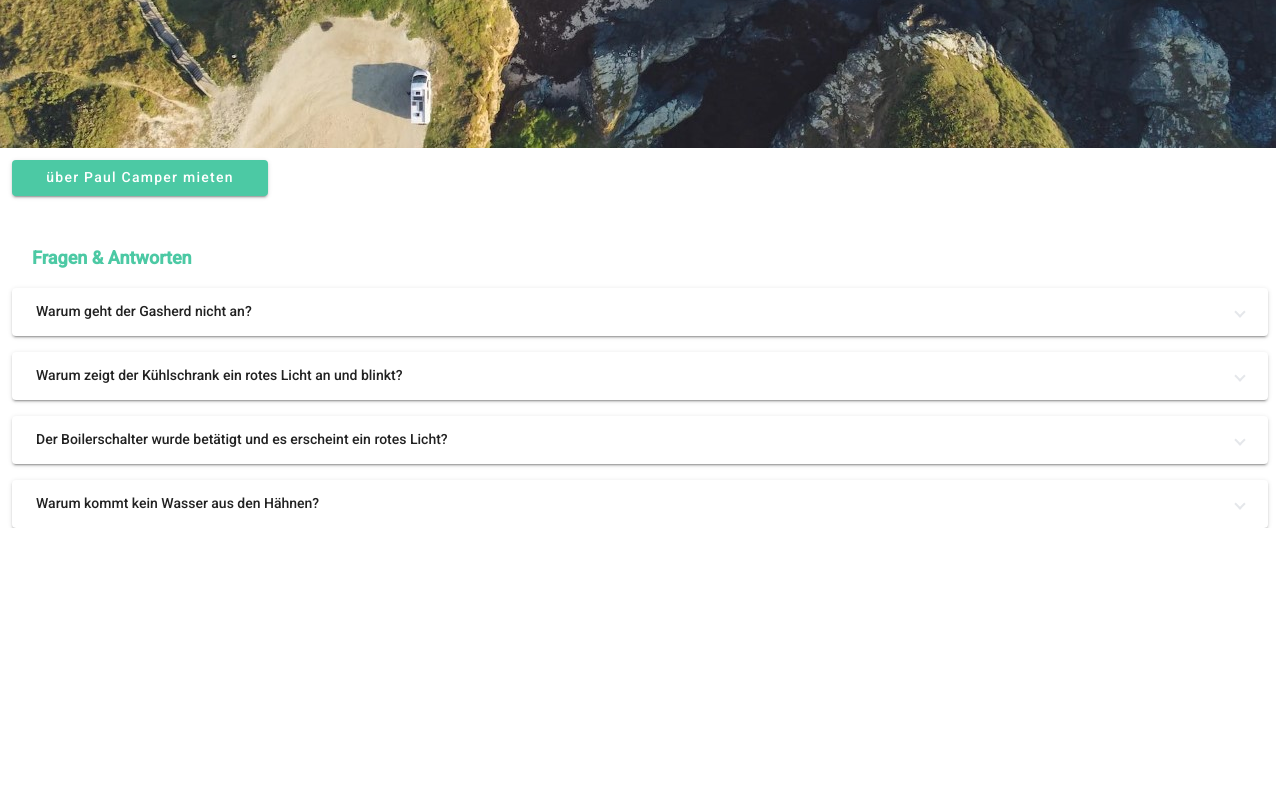
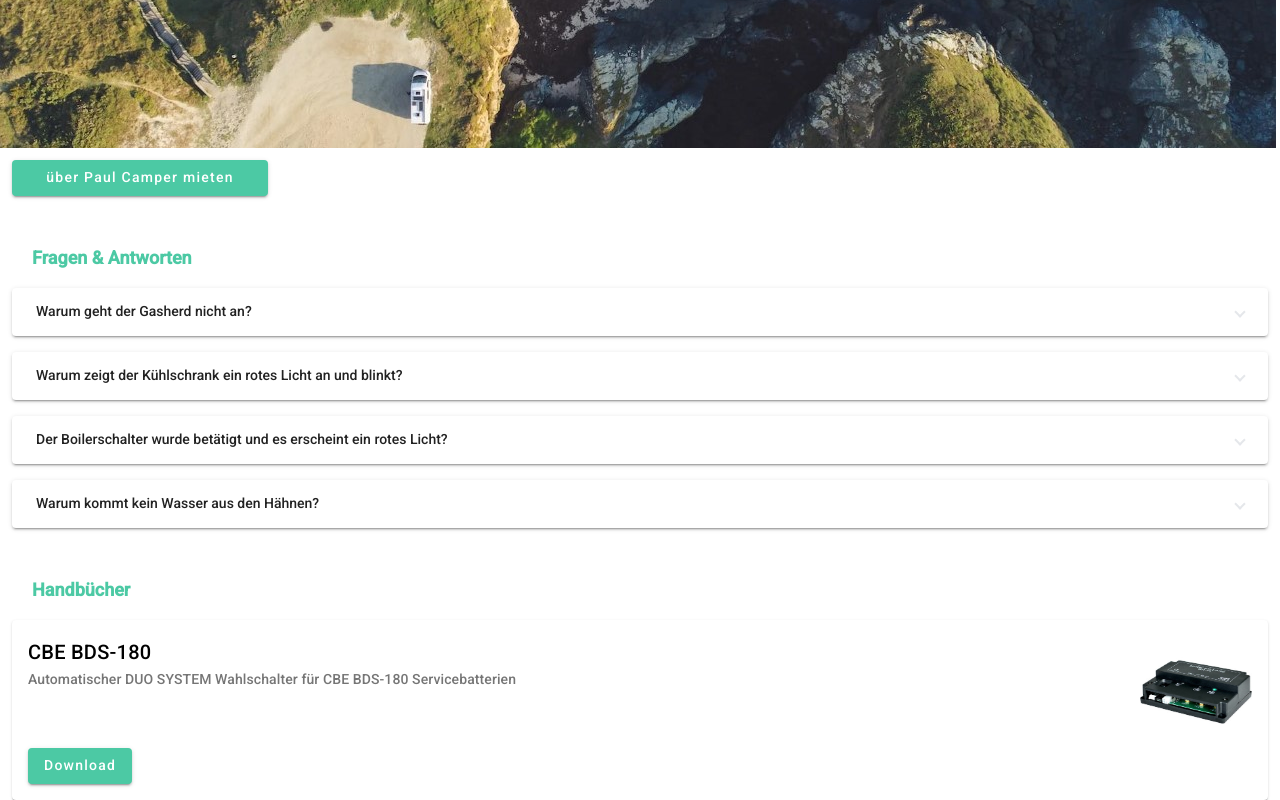
Before and after one commit to schuetzem78/rent-a-herby-frontend, an Angular app: page /rental in a window 1280 px wide. Shown: the part 309-1109 px from the top of the page. Before the commit the page ends 837 px from the top, so only its background shows below. Built offline with nearby package versions, Linux system fonts and the light colour scheme.

Commit message:
manual downloads

```diff
--- a/src/app/rental/rental.component.html
+++ b/src/app/rental/rental.component.html
@@ -72,4 +72,26 @@
         <div>● Bitte prüfe, ob genug Wasser im Frischwassertank ist</div>
         <div>● Bitte prüfe, ob das Frostschutzventil geschlossen ist.</div>
     </mat-expansion-panel>
+
+    <h1 class="font-bold text-lg pt-8 ml-5">Handbücher</h1>
+
+    <mat-card class="example-card">
+        <mat-card-header>
+          <mat-card-title-group>
+            <mat-card-title>CBE BDS-180</mat-card-title>
+            <mat-card-subtitle>Automatischer DUO SYSTEM Wahlschalter für CBE BDS-180 Servicebatterien</mat-card-subtitle>
+            <img
+                mat-card-md-image
+                src="assets\img\cbe-bds-180-duo-system-wahlschalter-autom-servicebatterien.jpg"
+                alt="Picture from Battery-Manager">
+          </mat-card-title-group>
+        </mat-card-header>
+        <mat-card-content>
+            <a
+                mat-raised-button
+                target="_blank"
+                class="mat-raised-button"
+                href="assets\manuals\000323_08_SELETTORE BDS-180.pdf">Download</a>
+        </mat-card-content>
+    </mat-card>
 </div>
```
Also changed, not shown: src/app/app.module.ts (+8 -6 lines), src/assets/img/cbe-bds-180-duo-system-wahlschalter-autom-servicebatterien.jpg (added), 1 other file (tests, documents, lock files or other folders).
